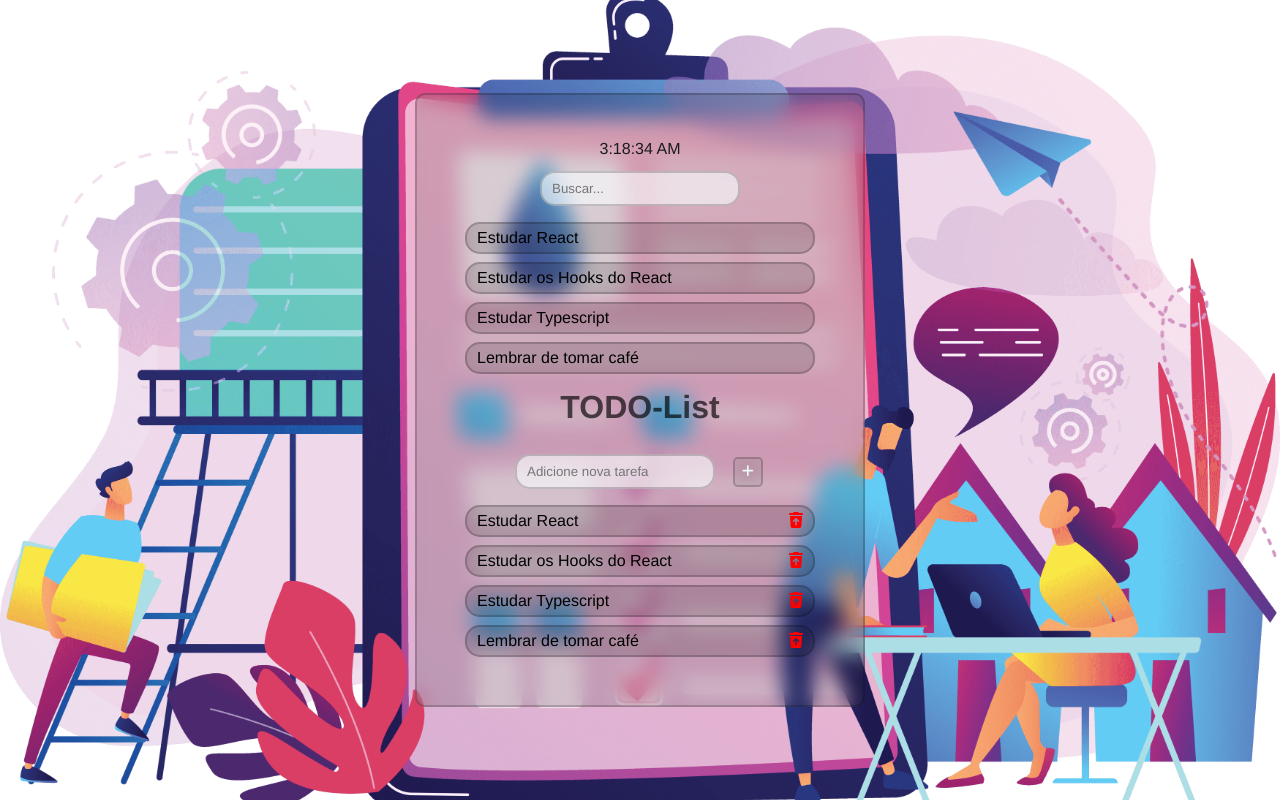
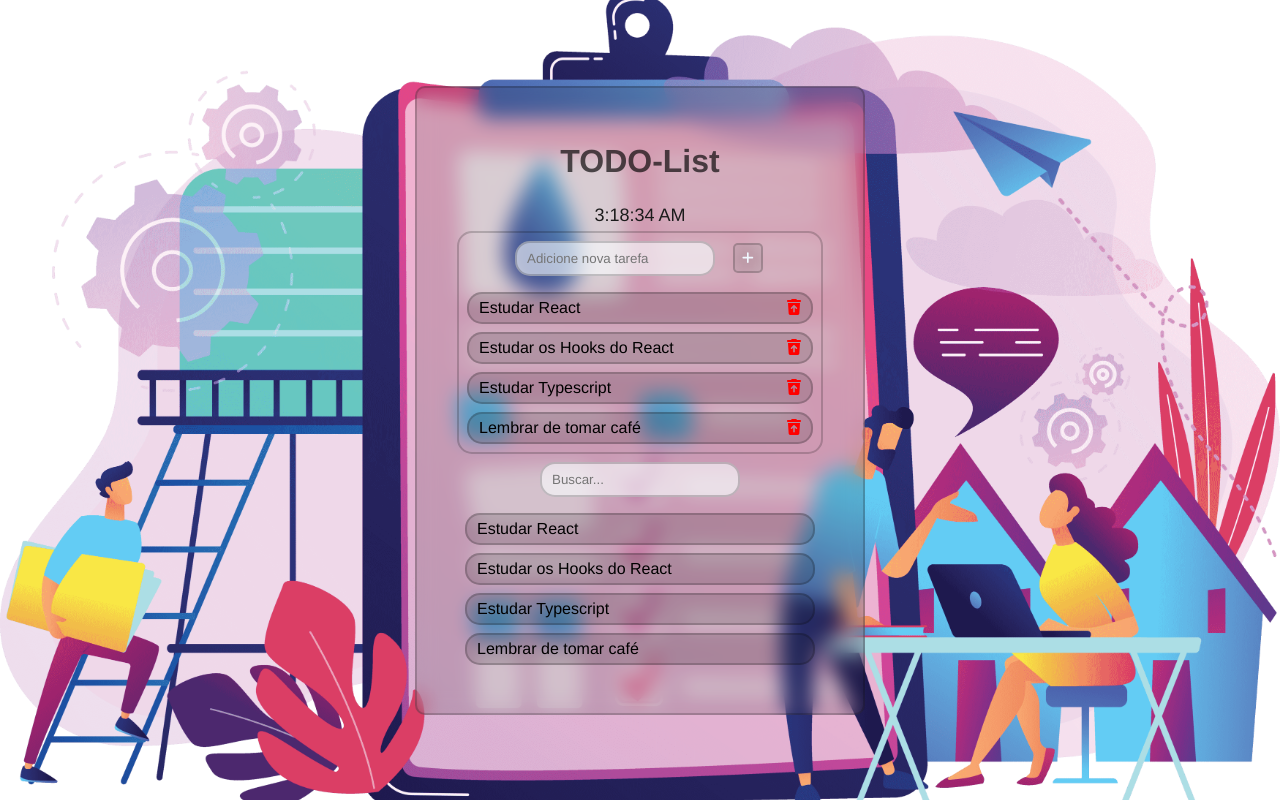
Before and after one commit to CarlosOtrebla/exercicios_react, a React (Vite) app: page / in a window 1280 px wide. Built offline with nearby package versions, Linux system fonts and the light colour scheme.

Commit message:
feat: some visual changes and creation of the UseLocalStorage component

```diff
--- a/src/App.css
+++ b/src/App.css
@@ -54,5 +54,11 @@
   margin:8px;
   list-style-type: none;
   border-radius: 15px;
+}
 
+.addTask{
+  justify-content: space-between;
+  /* background-color: rgba(15, 15, 15, 0.15); */
+  border: 2px solid rgba(5, 5, 5, 0.2);
+  border-radius: 15px;
 }
--- a/src/Components/Button/ButtonAdd.jsx
+++ b/src/Components/Button/ButtonAdd.jsx
@@ -12,6 +12,7 @@
     }
   };
 
+
   return (
     <button className='btnAddTask' onClick={addItem}>
       <FontAwesomeIcon icon={faPlus} />
--- a/src/Components/Clock/clock.css
+++ b/src/Components/Clock/clock.css
@@ -4,5 +4,5 @@
   padding: 5px 8px;
   border-radius: 14px;
   color: #1b1b1b;
-
+  font-size: large;
 }
--- a/src/Components/Inputs/SearchField/SearchField.jsx
+++ b/src/Components/Inputs/SearchField/SearchField.jsx
@@ -2,50 +2,42 @@
 import { TodoList } from '../../TodoList';
 import './searchField.css'
 
-export function SearchField() {
-  const [items, setItems] = useState([]);
-
+export function SearchField({ items, setItems }) {
   const [search, setSearch] = useState('');
 
-  useEffect(() => {
-    const savedItems = localStorage.getItem('items');
-    savedItems && setItems(JSON.parse(savedItems));
-  }, []);
-
   const filteredItems = search.length > 0
-  ? items.filter(item => item.includes(search)):[];
+    ? items.filter(item => item.includes(search))
+    : [];
 
   return (
     <div>
       <input
         className='input'
-      type='text' name='search' id='search' placeholder='Buscar...'
+        type='text'
+        name='search'
+        id='search'
+        placeholder='Buscar...'
         onChange={e => setSearch(e.target.value)}
-      value={search} />
+        value={search}
+      />
 
       {search.length > 0 ? (
         <ul>
-          {filteredItems.map(item => {
-              return (
+          {filteredItems.map(item => (
             <li className='filteredTesk' key={item}>
               {item}
             </li>
-              )
-            })
-          }
+          ))}
         </ul>
-      ):(
+      ) : (
         <ul>
-          {items.map(item => {
-            return (
+          {items.map(item => (
             <li className='filteredTesk' key={item}>
               {item}
             </li>
-            )
-        })}
-
+          ))}
         </ul>
       )}
     </div>
-  )
+  );
 }
--- a/src/Components/TodoList.jsx
+++ b/src/Components/TodoList.jsx
@@ -6,6 +6,7 @@
 import { ButtonAdd } from './Button/ButtonAdd';
 import  {SearchField}  from './Inputs/SearchField/SearchField';
 import {Clock} from './Clock/Clock';
+import { UseLocalStorage } from './UseLocalStorage';
 
 
 export const TodoList = () => {
@@ -15,7 +16,8 @@
     'Estudar Typescript',
     'Lembrar de tomar café',
   ];
-  const [items, setItems] = useState([...list]);
+  const [items, setItems] = UseLocalStorage('items',[...list]);
+  // const [items, setItems] = useState([...list]);
   const [newItem, setNewItem] = useState('');
   const [currentTime, setCurrentTime] = useState(new Date());
 
@@ -34,23 +36,21 @@
 
   return (
     <div className='container'>
-      <div className='addTask'>
+        <h1>TODO-List</h1>
         <Clock/>
-        <SearchField/>
-        <h1>TODO-List</h1>
+      <div  className='addTask'>
         <InputTesk
           className="filteredTesk"
           value={newItem}
           onChange={(e) => setNewItem(e.target.value)}
           placeholder='Adicione nova tarefa'
-        />
+          />
         <ButtonAdd
           items={items}
           setItems={setItems}
           newItem={newItem}
           setNewItem={setNewItem}
-        />
-      </div>
+          />
       <ol className='tasks'>
         {items.map((item, index) => (
           <li className='task' key={index}>
@@ -59,10 +59,12 @@
               icon={faTrashArrowUp}
               className='btnRemoveTask'
               onClick={() => removeItem(index)}
-            />
+              />
           </li>
         ))}
       </ol>
+      </div>
+      <SearchField items={items} setItems={setItems} />
     </div>
   );
 };
--- /dev/null
+++ b/src/Components/UseLocalStorage.jsx
@@ -0,0 +1,25 @@
+import { useState, useEffect } from 'react';
+
+export const UseLocalStorage = (key, initialValue) => {
+  const [storedValue, setStoredValue] = useState(() => {
+    try {
+      const item = localStorage.getItem(key);
+      return item ? JSON.parse(item) : initialValue;
+    } catch (error) {
+      console.error(error);
+      return initialValue;
+    }
+  });
+
+  const setValue = (value) => {
+    try {
+      const valueToStore = value instanceof Function ? value(storedValue) : value;
+      setStoredValue(valueToStore);
+      localStorage.setItem(key, JSON.stringify(valueToStore));
+    } catch (error) {
+      console.error(error);
+    }
+  };
+
+  return [storedValue, setValue];
+};
```
Lines whose indentation alone changed are shown as unchanged.
